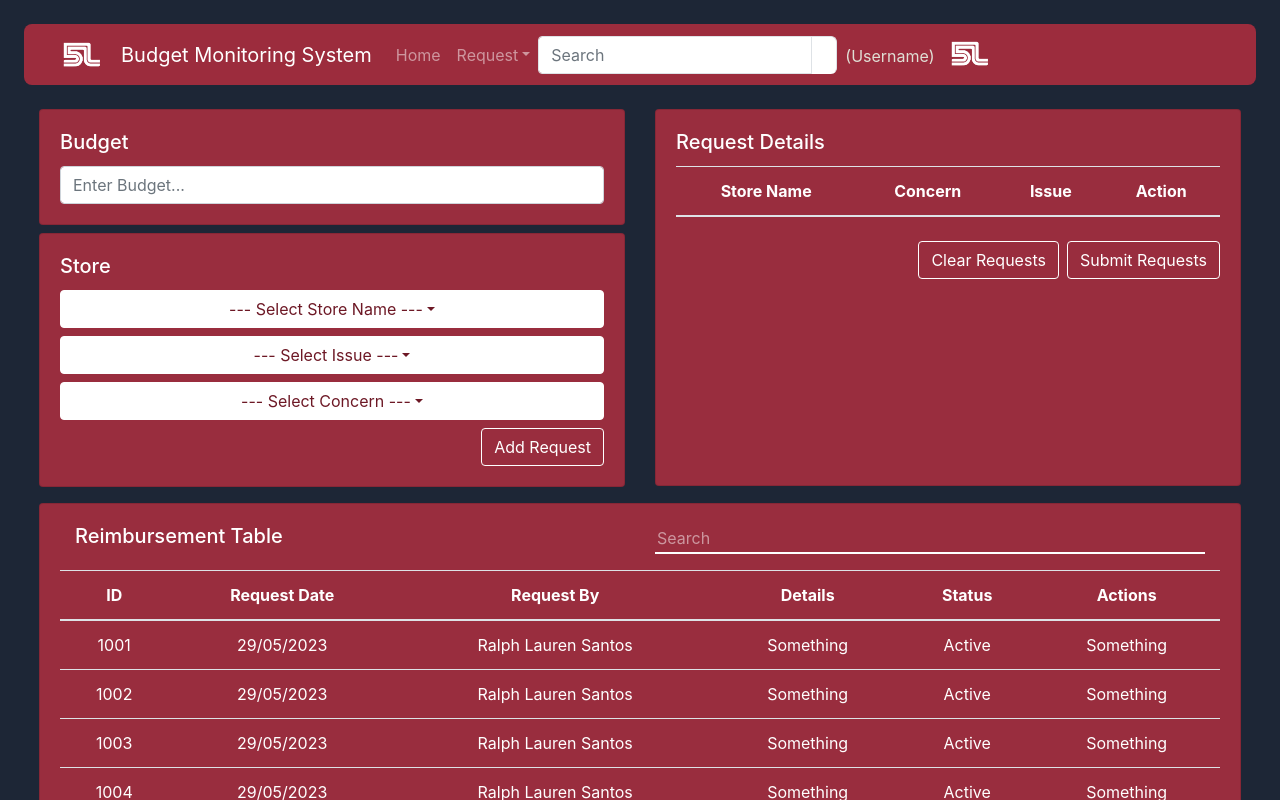
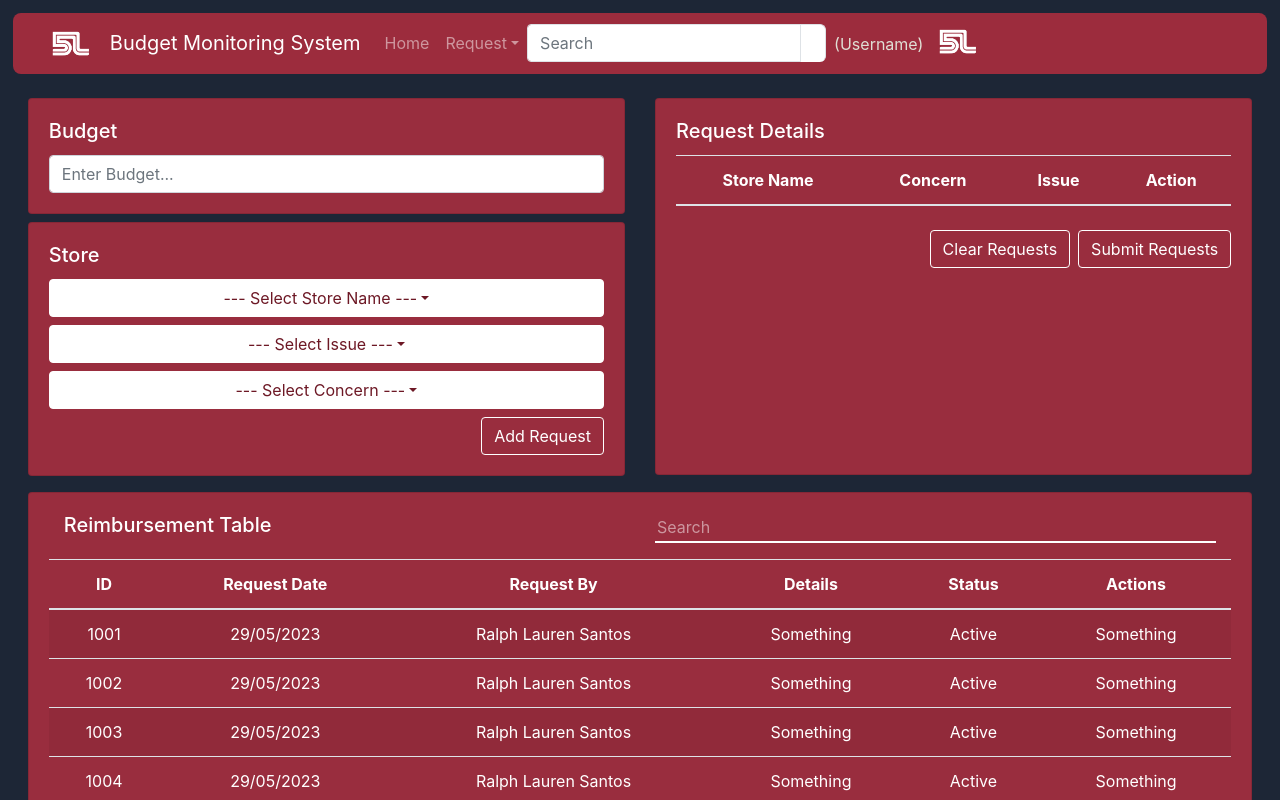
Before and after one commit to SilentCode1003/BudgetMonitoring, a React (Vite) app: page /Request in a window 1280 px wide. Shown: the top 800 px of the page. Built offline with nearby package versions, Linux system fonts and the light colour scheme.

Commit message:
Fix RequestTable and ReimburseTable

```diff
--- a/src/MOCK_DATA2.json
+++ b/src/MOCK_DATA2.json
@@ -1,5 +1,5 @@
 [
-    {"ID":1,"Date":"05/06/2023","Request_ID":"1234","Request_By":"Ralph Lauren Santos","Request_Date":"05/06/2023","Details":"Something", "Status": "WATING"},
-    {"ID":1,"Date":"05/06/2023","Request_ID":"1234","Request_By":"Ralph Lauren Santos","Request_Date":"05/06/2023","Details":"Test Details", "Status": "APPROVED"},
-    {"ID":1,"Date":"05/06/2023","Request_ID":"1234","Request_By":"Ralph Lauren Santos","Request_Date":"05/06/2023","Details":"Unknown", "Status": "NOT APPROVED"}
+    {"ID":1001,"Date":"05/06/2023","Request_ID":"1234","Request_By":"Ralph Lauren Santos","Request_Date":"05/06/2023","Details":"Something", "Status": "WATING"},
+    {"ID":1002,"Date":"05/06/2023","Request_ID":"1234","Request_By":"Ralph Lauren Santos","Request_Date":"05/06/2023","Details":"Test Details", "Status": "APPROVED"},
+    {"ID":1003,"Date":"05/06/2023","Request_ID":"1234","Request_By":"Ralph Lauren Santos","Request_Date":"05/06/2023","Details":"Unknown", "Status": "NOT APPROVED"}
 ]
--- a/src/assets/style.css
+++ b/src/assets/style.css
@@ -17,7 +17,7 @@
 
 body {
   margin: 0;
-  padding: 1.5rem;
+  padding: .8rem;
   background-color: var(--clr-sunset-theme-bg) !important;
 }
 .login-page {
@@ -269,7 +269,7 @@ th, td{
 .table-wrapper {
   max-height: 255px;
   overflow-y: auto;
-  overflow-x: hidden;
+  overflow-x: auto;
 }
 
 th, td{
--- a/src/components/DynamicTable.jsx
+++ b/src/components/DynamicTable.jsx
@@ -66,7 +66,7 @@ const DynamicTable = ({ title, columns, data }) => {
               </Row>
               <div className='table-container'>
                 <div className='table-scroll-container'>
-                  <Table>
+                  <Table striped>
                     <thead>
                       <tr>
                         {columns.map((column, index) => (
```
